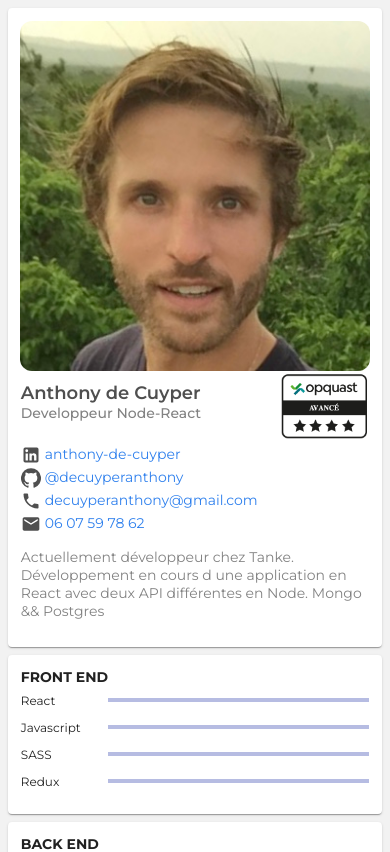
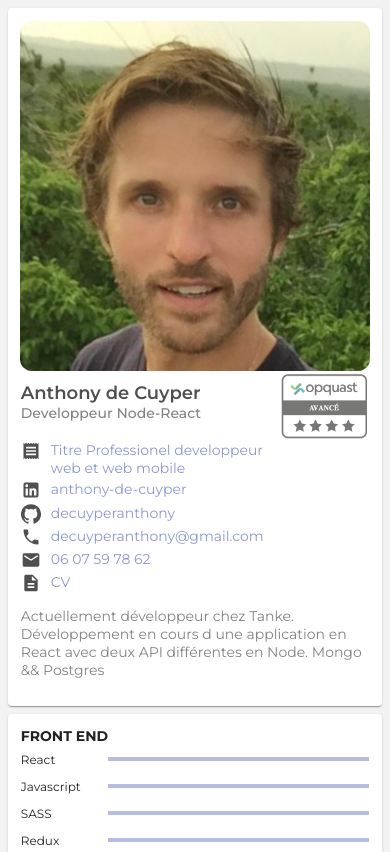
Before and after one commit to decuyperanthony/portefolio-react, a React (Create React App) app: page / in a window 390 px wide. Shown: the top 852 px of the page. Built offline with nearby package versions, Linux system fonts and the light colour scheme.

Commit message:
add title pro and transition css on hover

```diff
--- a/src/App/ProfilCard/index.js
+++ b/src/App/ProfilCard/index.js
@@ -3,6 +3,7 @@ import React from 'react';
 import { makeStyles } from '@material-ui/core/styles';
 
 import anthony from '../../img/anthony.jpg'
+import cv from '../../img/AnthonydeCuyperCV.pdf'
 
 import { Card } from '@material-ui/core';
 
@@ -10,6 +11,8 @@ import PhoneIcon from '@material-ui/icons/Phone';
 import MailIcon from '@material-ui/icons/Mail';
 import GitHubIcon from '@material-ui/icons/GitHub';
 import LinkedInIcon from '@material-ui/icons/LinkedIn';
+import ReceiptIcon from '@material-ui/icons/Receipt';
+import DescriptionIcon from '@material-ui/icons/Description';
 import opquast from '../../img/opquast.png'
 const useStyles = makeStyles((theme) => ({
     containerCard: {
@@ -43,9 +46,10 @@ const useStyles = makeStyles((theme) => ({
     },
     opquast: {
         height: '5em',
+        transition: '0.3s',
         '&:hover': {
-            height: '6em',
-            transition: 'width 2s'
+            height: '7em',
+            // transition: '0.2s'
         }
     },
     profilDescription: {
@@ -67,10 +71,13 @@ const useStyles = makeStyles((theme) => ({
         },
         '& a':{
             textDecoration: 'none',
-            color: '#2F80ED',
+            color: '#3F51B5',
             fontSize: '14px',
+            transition: '0.3s',
+            opacity: '0.6',
             '&:hover': {
-                textDecoration: 'underline'
+                textDecoration: 'underline',
+                opacity: '1',
             }
         },
         '& p':{
@@ -96,6 +103,10 @@ const ProfilCard = () => {
                     <div className={classes.name}>
                         <h1>Anthony de Cuyper</h1>
                         <h2>Developpeur Node-React</h2>
+                        <div className={classes.information}>
+                            <ReceiptIcon fontSize="small" style={{marginRight: '0.5em', color: '#4F4F4F'}}/>
+                            <a href="https://www.francecompetences.fr/recherche/rncp/31114/">Titre Professionel developpeur web et web mobile</a>
+                        </div>
                     </div>
                     <div>
                         <a href="https://directory.opquast.com/fr/certificat/GC6XEH/">
@@ -104,24 +115,29 @@ const ProfilCard = () => {
                     </div>
                 </div>
                 <div className={classes.information}>
-                    <LinkedInIcon fontSize="small" style={{marginRight: '0.2em', color: '#4F4F4F'}}/>
+                    <LinkedInIcon fontSize="small" style={{marginRight: '0.5em', color: '#4F4F4F'}}/>
                     <a href="https://www.linkedin.com/in/anthony-de-cuyper/">anthony-de-cuyper</a>
                 </div>
                 <div className={classes.information}>
-                    <GitHubIcon fontSize="small" style={{marginRight: '0.2em', color: '#4F4F4F'}}/>
-                    <a href="https://github.com/decuyperanthony?tab=repositories">@decuyperanthony</a>
+                    <GitHubIcon fontSize="small" style={{marginRight: '0.5em', color: '#4F4F4F'}}/>
+                    <a href="https://github.com/decuyperanthony?tab=repositories">decuyperanthony</a>
                 </div>
                 <div className={classes.information}>
-                    <PhoneIcon fontSize="small" style={{marginRight: '0.2em', color: '#4F4F4F'}}/>
+                    <PhoneIcon fontSize="small" style={{marginRight: '0.5em', color: '#4F4F4F'}}/>
                     <a href="mailto:decuyperanthony@gmail.com">decuyperanthony@gmail.com</a>
                 </div>
                 <div className={classes.information}>
-                    <MailIcon fontSize="small" style={{marginRight: '0.2em', color: '#4F4F4F'}}/>
+                    <MailIcon fontSize="small" style={{marginRight: '0.5em', color: '#4F4F4F'}}/>
                      <a href="tel:+33607597862">06 07 59 78 62</a>
+                </div>
+                <div className={classes.information}>
+                    <DescriptionIcon fontSize="small" style={{marginRight: '0.5em', color: '#4F4F4F'}} />
+                    <a href={cv} target = "_blank" rel="noreferrer">CV</a>
                 </div>
                 <p>
                 Actuellement développeur chez Tanke. Développement en cours d une application en React avec deux API différentes en Node. Mongo && Postgres
                 </p>
+
             </div>
         </Card>
     );
--- a/src/App/Projects/index.js
+++ b/src/App/Projects/index.js
@@ -1,15 +1,41 @@
 import React from 'react';
+import { makeStyles } from '@material-ui/core/styles';
 
+import { Card } from '@material-ui/core';
 import Pagination from '@material-ui/lab/Pagination';
 
 // == components
 import Title from './Title';
 import Project from './Projects';
 
+
 // == data
 import projectsData from '../../data/projectsData';
 
+const useStyles = makeStyles((theme) => ({
+    containerCard: {
+    [theme.breakpoints.up('lg')]: {
+        marginLeft: '0.5em'
+    },
+    backgroundColor: '#FFFFFF',
+    padding: '0.8em',
+    marginBottom: '0.5em',
+    fontSize: '18px',
+    fontWeight: '500',
+    color: '#4F4F4F',
+    // '& MuiPaginationItem-textPrimary': {
+    //     background: 'red'
+    // }
+    },
+    pagination: {
+        display: 'flex',
+        justifyContent: 'flex-end'
+    }
+
+}));
+
 const Projects = () => {
+    const classes = useStyles();
     const [firstItem, setFirstItem] = React.useState(0);
     const [lastItem, setLastItem] = React.useState(3);
     const [page, setPage] = React.useState(1);
@@ -31,12 +57,16 @@ const Projects = () => {
        <>
          <Title totalOfProjects={projectsDataLength}/>
          {ProjectCardJSX}
+         <Card className={classes.containerCard}>
             <Pagination
+                className={classes.pagination}
+                // style={{background: 'red'}}
                 count={countPagination}
                 color="primary"
                 page={page}
                 onChange={handleChange}
             />
+          </Card>
        </>
     );
 };
```
Lines whose indentation alone changed are shown as unchanged.
